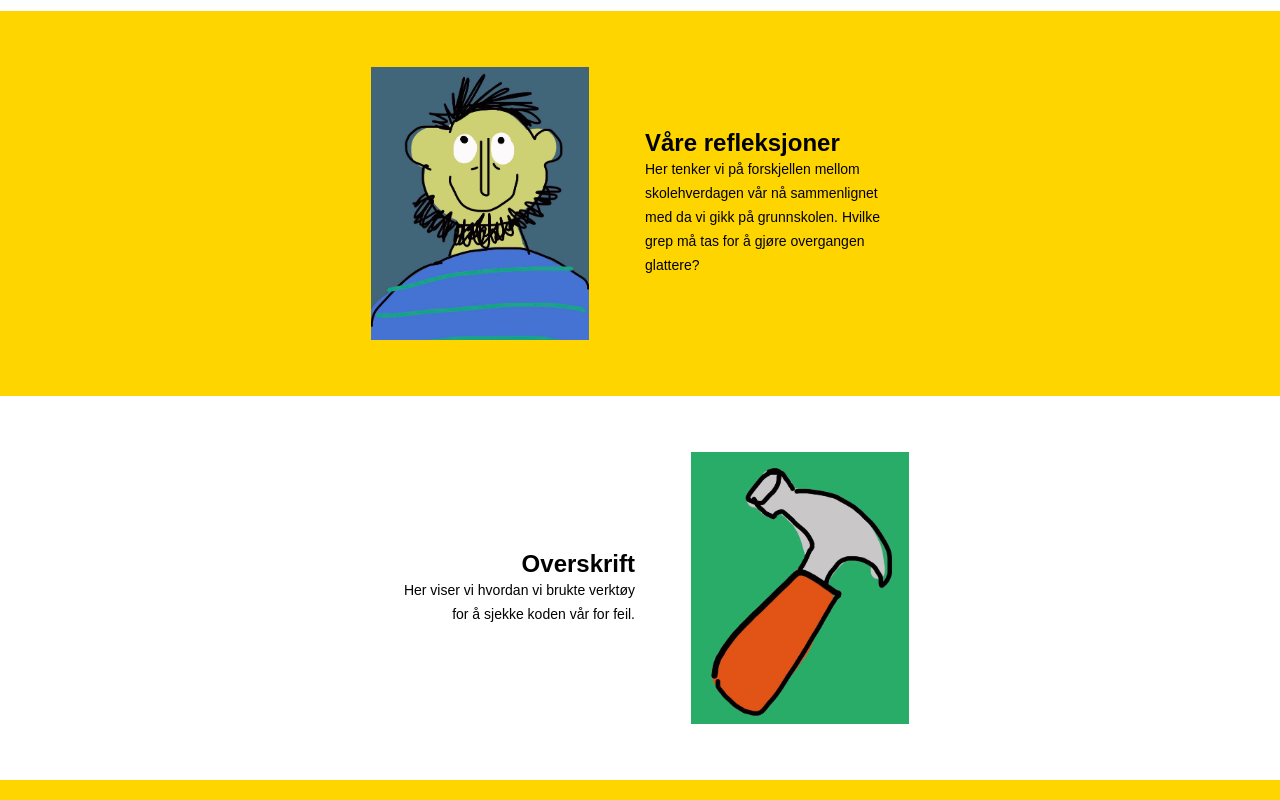
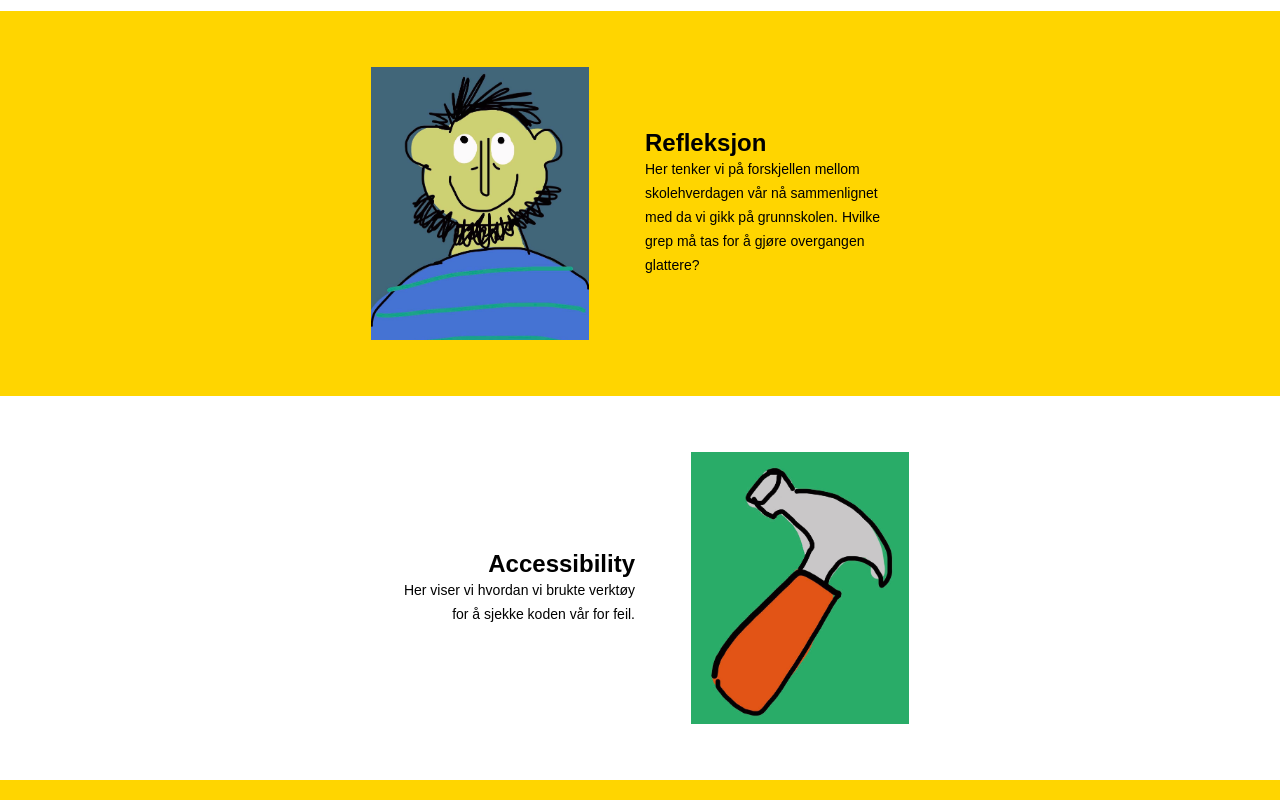
Before and after one commit to andreahjelde/Final-assignment-, a plain HTML site: page index.html in a window 1280 px wide. Shown: the part 800-1600 px from the top of the page. Drawn offline with Linux system fonts and the light colour scheme.

Commit message:
La til linker på forhåndsvisningene

```diff
--- a/Stylesheets/stylesheet.css
+++ b/Stylesheets/stylesheet.css
@@ -183,6 +183,26 @@ border-bottom: solid 2px black;
     text-align: center;
     background-color: white;
 }
+
+/*Gjør overskriftene om til linker som fører til gjeldende side*/
+.for-tekst1 h2 a{
+    color: black;
+    text-decoration: none;
+
+}
+.for-tekst1 h2 a:hover{
+text-decoration: underline;
+}
+
+.for-tekst2 h2 a{
+    color: black;
+    text-decoration: none;
+
+}
+.for-tekst2 h2 a:hover{
+text-decoration: underline;
+}
+
 
 /*størrelsen på bildene*/
 .forhåndsvisning img{
--- a/index.html
+++ b/index.html
@@ -40,7 +40,7 @@
     <!--Forhåndsvisning av refleksjonssiden-->
     <div class="forhåndsvisning">
         <div class = "for-tekst1">
-        <h2>Våre refleksjoner</h2>
+        <h2><a href="reflection.html">Refleksjon</a></h2>
         <p>Her tenker vi på forskjellen mellom skolehverdagen vår nå sammenlignet med da vi gikk på grunnskolen.
            Hvilke grep må tas for å gjøre overgangen glattere?</p>
         </div>
@@ -51,7 +51,7 @@
     <!--Forhåndsvisning av Accessibility-->
     <div class="forhåndsvisning">
         <div class="for-tekst2">
-            <h2>Overskrift</h2>
+            <h2><a href="accessibility.html">Accessibility</a></h2>
             <p>Her viser vi hvordan vi brukte verktøy for å sjekke koden vår for feil.</p>
         </div>
         <img src= medier/hammer.jpg alt="Illustrasjon av en hammer med rødt skaft">
@@ -60,7 +60,7 @@
     <!--Forhåndsvisning av teknologi og samfunn-->
     <div class="forhåndsvisning">
         <div class="for-tekst1">
-        <h2>Teknologi og samfunn</h2>
+        <h2><a href="topicalinformation.html">Teknologi og samfunn</a></h2>
         <p>To tekster på engelsk om smart-cities og innovasjon som fikk fart ved hjelp av korona-krisen.</p>
         </div>
         <img src= medier/smart_city.jpg alt="Illustrasjon av to høyhus foran en halvmåne">
@@ -70,7 +70,7 @@
     <!--Forhåndsisning av Fun-page-->
     <div class="forhåndsvisning">
     <div class = "for-tekst2">
-        <h2>Fun Page!</h2>
+        <h2><a href="FUNPage.html">Fun page!</a></h2>
         <p>Gjør deg klar for årets quiz-opplevelse! Hvis du tør...</p>
     </div>
         <img src= medier/spørsmålstegn.jpg alt="Håndtegnet spørsmålstegn i gult foran lilla bakgrunn">
```
